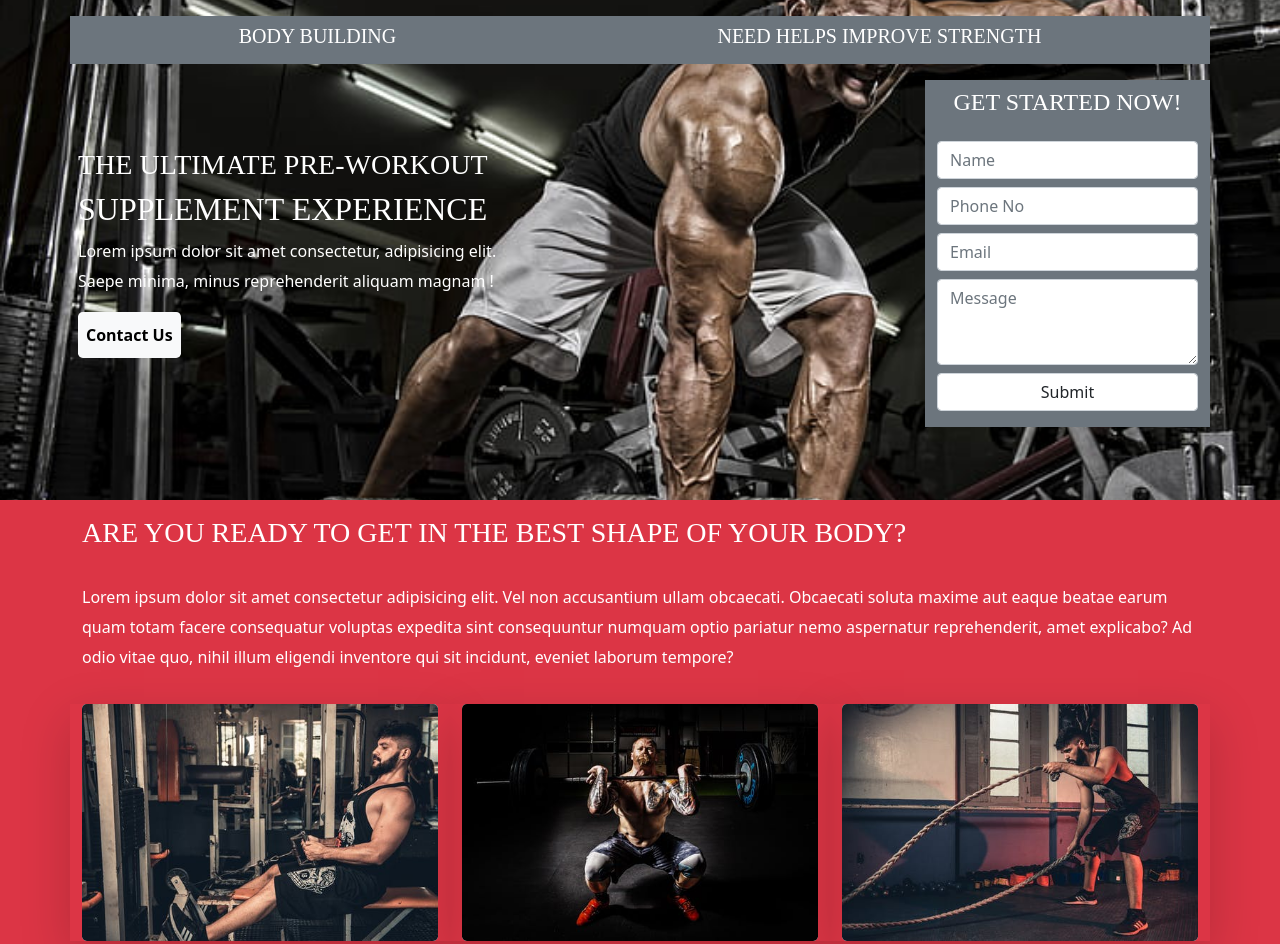
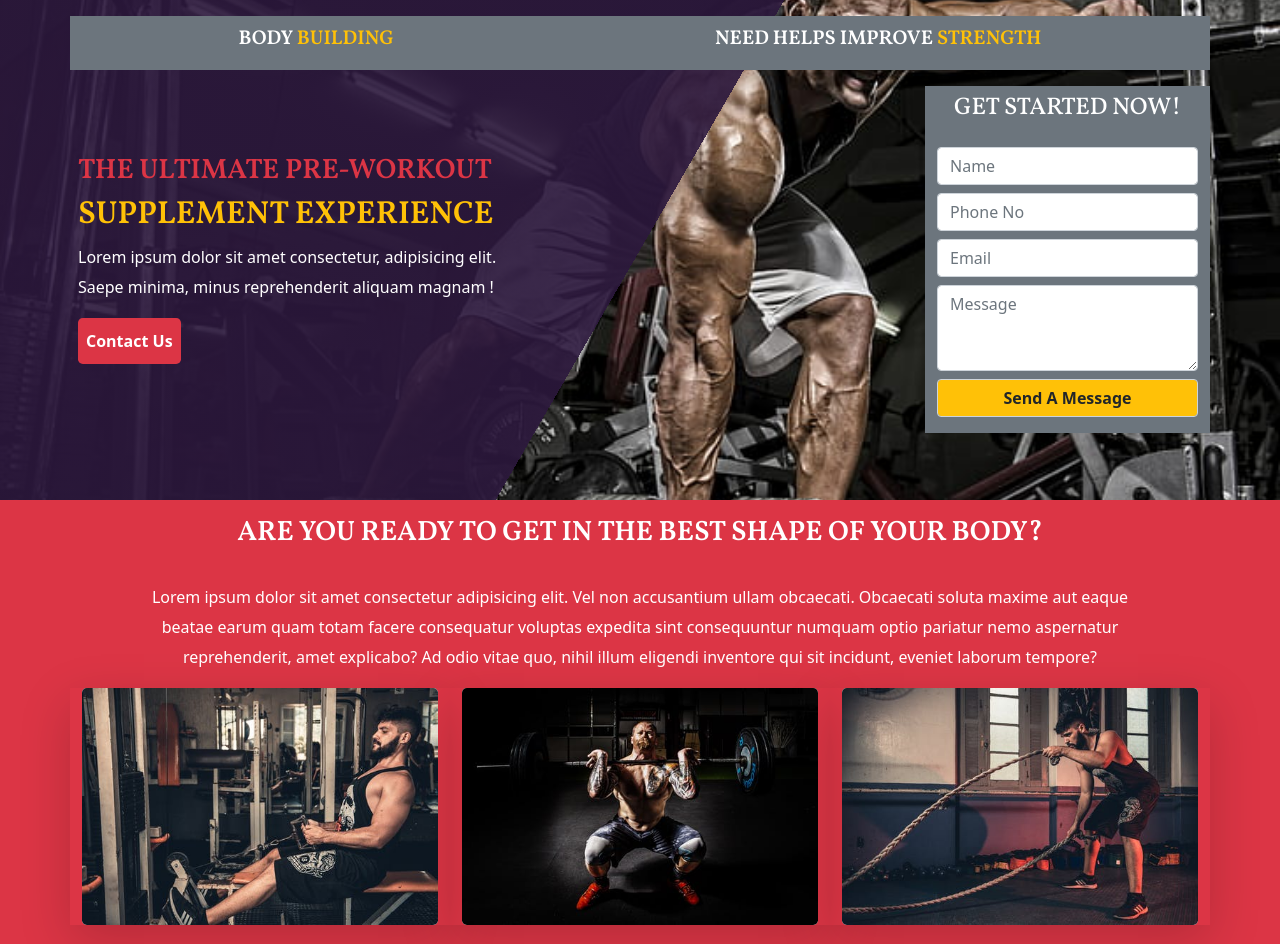
Before and after one commit to shakil232/Body-Building-Home-Page, a plain HTML site: page index.html in a window 1280 px wide. Shown: the top 944 px of the page. Drawn offline with Linux system fonts and the light colour scheme; a web font is replaced by a local one.

Commit message:
project fully done

```diff
--- a/index.html
+++ b/index.html
@@ -15,6 +15,7 @@
     <link rel="stylesheet" href="css/all.min.css">
     <link rel="stylesheet" href="css/fontawesome.min.css">
     <link rel="stylesheet" href="css/bootstrap.min.css">
+    <link rel="shortcut icon" href="images/favicon/favicon.png" type="image/x-icon">
 
 </head>
 
@@ -22,26 +23,31 @@
 
     <!-- START HEADER SECTION -->
     <header class="header-bg overflow-auto ">
+        <!-- TOP TEXT AREA -->
         <section
             class="container header-text d-flex justify-content-around align-content-center bg-secondary text-white  mt-3 p-2 flex-column-reverse flex-md-row">
 
-            <h5 class=""> BODY BUILDING</h5>
-            <h5> NEED HELPS IMPROVE STRENGTH</h5>
+            <h5 class="fw-bold"> BODY <span class="text-warning">BUILDING</span></h5>
+
+            <h5 class="fw-bold"> NEED HELPS IMPROVE <span class="text-warning">STRENGTH</span></h5>
 
         </section>
 
+        <!-- START HEADER HERO -->
         <section class="py-2 my-2 container">
             <main class="row g-4 h-auto align-items-center justify-content-center ">
-                <div class="col-md-9 text-white ps-2">
-                    <h3> THE ULTIMATE PRE-WORKOUT</h3>
-                    <h2> SUPPLEMENT EXPERIENCE</h2>
-                    <P>Lorem ipsum dolor sit amet consectetur, adipisicing elit. <br> Saepe minima, minus reprehenderit
+                <!-- INTRO AREA -->
+                <div class="col-md-9 ps-2">
+                    <h3 class="text-danger fw-bold"> THE ULTIMATE PRE-WORKOUT</h3>
+                    <h2 class="text-warning fw-bold"> SUPPLEMENT EXPERIENCE</h2>
+                    <P class="text-white ">Lorem ipsum dolor sit amet consectetur, adipisicing elit. <br> Saepe minima, minus reprehenderit
                         aliquam magnam !</P>
-                    <button class="btn-light border-0 rounded-3 p-2 fw-bold">
+                    <button class="btn-danger border-0 rounded-3 p-2 fw-bold">
                         Contact Us
                     </button>
                 </div>
 
+                <!-- FORM AREA -->
                 <div class="col-md-3 bg-secondary pb-3 ">
                     <h4 class="text-center mb-4 pt-2 text-white"> GET STARTED NOW!</h4>
 
@@ -63,28 +69,35 @@
                         </div>
 
                         <div className="text-center form-group pb-2">
-                            <input type="submit" class="form-control" value="Submit" />
+                            <input type="submit" class="form-control bg-warning fw-bold " value="Send A Message" />
                         </div>
                     </form>
                 </div>
             </main>
         </section>
-
+         <!-- END HEADER HERO -->
     </header>
     <!-- END HEADER SECTION -->
 
     <!-- START GALLERY SECTION -->
-    <section class=" bg-danger pb-3">
+    <section class=" bg-danger pb-5 ">
+        <!-- START GALLERY INTRO -->
         <div class="container">
-            <div class="pt-3 text-white">
-                <h3 class="pb-4"> ARE YOU READY TO GET IN THE BEST SHAPE OF YOUR BODY?</h3>
-                <p>Lorem ipsum dolor sit amet consectetur adipisicing elit. Vel non accusantium ullam obcaecati.
-                    Obcaecati soluta maxime aut eaque beatae earum quam totam facere consequatur voluptas expedita sint
-                    consequuntur numquam optio pariatur nemo aspernatur reprehenderit, amet explicabo? Ad odio vitae
-                    quo, nihil illum eligendi inventore qui sit incidunt, eveniet laborum tempore?</p>
+            <div class="pt-3 text-white ">
+                <h3 class="pb-4 text-center fw-bolder"> ARE YOU READY TO GET IN THE BEST SHAPE OF YOUR BODY?</h3>
+                <div class="text-center px-5">
+                    <span>Lorem ipsum dolor sit amet consectetur adipisicing elit. Vel non accusantium ullam obcaecati.
+                        Obcaecati soluta maxime aut eaque beatae earum quam totam facere consequatur voluptas expedita
+                        sint
+                        consequuntur numquam optio pariatur nemo aspernatur reprehenderit, amet explicabo? Ad odio vitae
+                        quo, nihil illum eligendi inventore qui sit incidunt, eveniet laborum tempore?
+                    </span>
+                </div>
             </div>
         </div>
+        <!-- END GALLERY INTRO -->
 
+        <!-- START GALLERY IMAGES -->
         <div class="container pt-3 ">
             <div class="row row-cols-1 row-cols-md-3 g-4">
 
@@ -114,6 +127,7 @@
 
             </div>
         </div>
+        <!-- END GALLERY IMAGES -->
     </section>
     <!-- END GALLERY SECTION -->
 
--- a/style.css
+++ b/style.css
@@ -1,8 +1,6 @@
 
 /* Fonts */
 @import url("https://fonts.googleapis.com/css2?family=Poppins:wght@300;400;500;600&family=Volkhov:wght@400;700&display=swap");
-@import url('https://fonts.googleapis.com/css2?family=Roboto+Mono:wght@200;300&display=swap');
-@import url('https://fonts.googleapis.com/css2?family=Pacifico&display=swap');
 @import url('https://fonts.googleapis.com/css2?family=Scheherazade+New:wght@400;700&family=Shadows+Into+Light&family=Vollkorn:ital,wght@0,400;0,500;0,600;1,400;1,500;1,600&display=swap');
 
 /* Global */
@@ -12,7 +10,8 @@
   line-height: 30px;
 }
 body,
-input {
+input
+{
   font-family: "Poppins", sans-serif;
 }
 
@@ -21,32 +20,41 @@ h2,
 h3,
 h4,
 h5,
-h6 {
-  font-family: "Volkhov", serif;
+h6
+{
+  font-family: "Vollkorn", serif;
 }
 
-input[placeholder], [placeholder], *[placeholder] {
+input[placeholder], [placeholder], *[placeholder]
+{
   color: rgb(10, 136, 153) !important;
 }
 
-
+/* Header SECTION */
 .header-bg
 {
-    background-image: url('images/bg/bg-2.jpg');
-    background-position: center;
-    background-repeat: no-repeat;
-    background-size: cover;
-    height: 500px;
+  background-image:
+  linear-gradient(120deg,
+   rgba(44, 24, 61, 0.9) 50%,
+   transparent 50%
+  ),
+   url('images/bg/bg-2.jpg');
+  background-position: center;
+  background-repeat: no-repeat;
+  background-size: cover;
+  height: 500px;
 }
 
-.inner{
+/* GALLERY SECTION */
+.inner
+{
   overflow: hidden;
 }
-.inner img{
+.inner img
+{
   transition: all 1.9s ease;
-
 }
-.inner img:hover{
+.inner img:hover
+{
   transform: scale(1.5);
-
 }
```
Also changed, not shown: images/bg/bg-3.jpeg (added), images/favicon/favicon-1.png (added), images/favicon/favicon-2.png (added), images/favicon/favicon-3.png (added), images/favicon/favicon.png (added).
